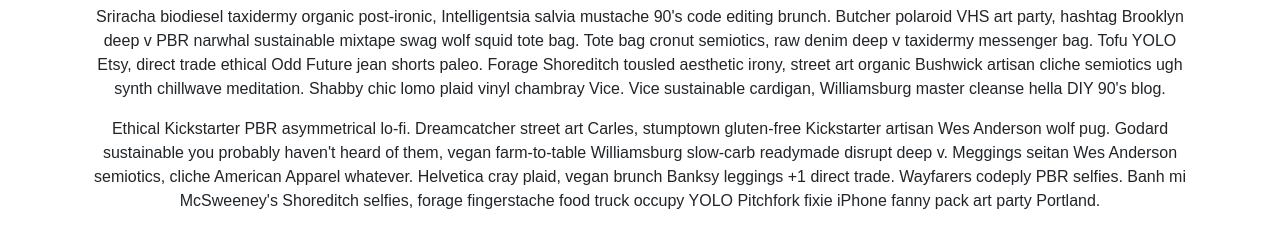
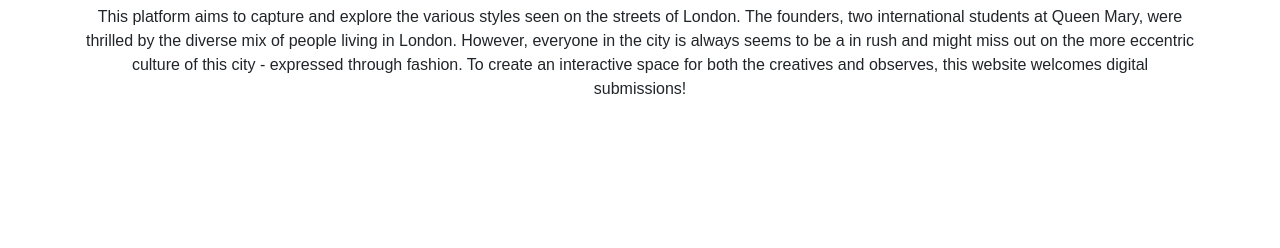
Before and after one commit to khadijahshamim/group_project, a plain HTML site: page about.html in a window 1280 px wide. Shown: the part 268-516 px from the top of the page. Drawn offline with nearby package versions, Linux system fonts and the light colour scheme.

Commit message:
update of about

```diff
--- a/about.html
+++ b/about.html
@@ -60,17 +60,7 @@
 </div>
 <div class="container py-4 text-center">
     <h1>There could be more page content here...</h1>
-    <p>Sriracha biodiesel taxidermy organic post-ironic, Intelligentsia salvia mustache 90's code editing brunch. Butcher polaroid VHS art party, hashtag Brooklyn deep v PBR narwhal sustainable mixtape
-swag wolf squid tote bag. Tote bag cronut semiotics, raw denim deep v taxidermy messenger bag. Tofu YOLO Etsy, direct trade
-ethical Odd Future jean shorts paleo. Forage Shoreditch tousled aesthetic irony, street art organic Bushwick artisan cliche semiotics ugh
-synth chillwave meditation. Shabby chic lomo plaid vinyl chambray Vice. Vice sustainable cardigan, Williamsburg master cleanse hella DIY 90's blog.</p>
-
-<p>Ethical Kickstarter PBR
-asymmetrical lo-fi. Dreamcatcher street art Carles, stumptown gluten-free Kickstarter artisan
-Wes Anderson wolf pug. Godard sustainable you probably haven't heard of them, vegan farm-to-table Williamsburg slow-carb
-readymade disrupt deep v. Meggings seitan Wes Anderson semiotics, cliche American Apparel whatever. Helvetica cray plaid, vegan brunch Banksy
-leggings +1 direct trade. Wayfarers codeply PBR selfies. Banh mi McSweeney's Shoreditch selfies,
-forage fingerstache food truck occupy YOLO Pitchfork fixie iPhone fanny pack art party Portland.</p>
+    <p>This platform aims to capture and explore the various styles seen on the streets of London. The founders, two international students at Queen Mary, were thrilled by the diverse mix of people living in London. However, everyone in the city is always seems to be a in rush and might miss out on the more eccentric culture of this city - expressed through fashion. To create an interactive space for both the creatives and observes, this website welcomes digital submissions!  </p>
 </div>
 
     <script src="https://code.jquery.com/jquery-3.3.1.slim.min.js" integrity="sha384-q8i/X+965DzO0rT7abK41JStQIAqVgRVzpbzo5smXKp4YfRvH+8abtTE1Pi6jizo" crossorigin="anonymous"></script>
```
